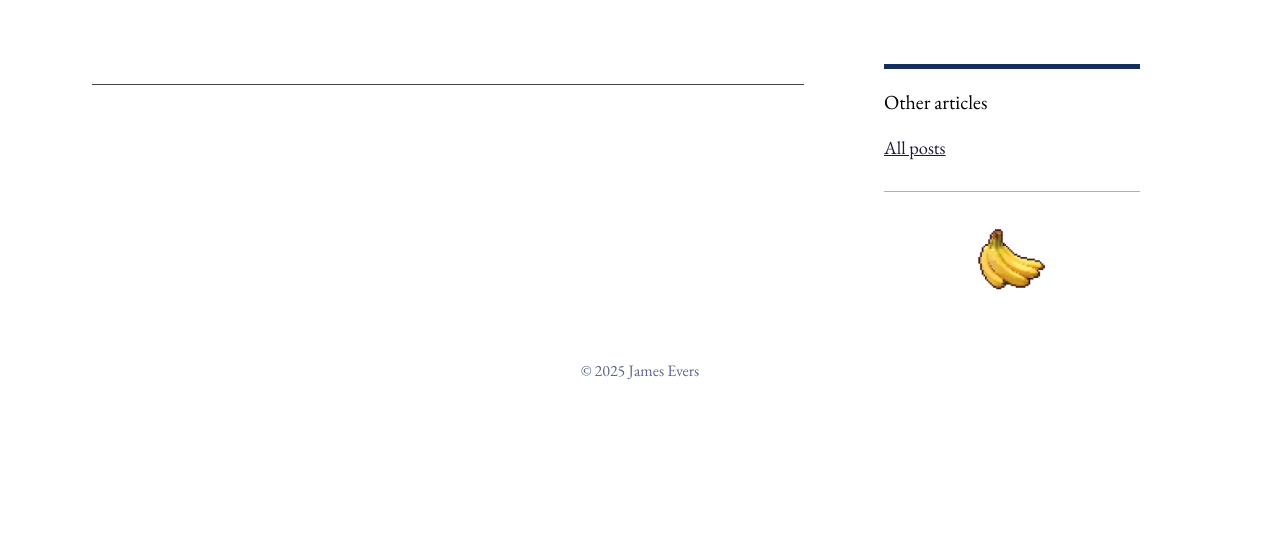
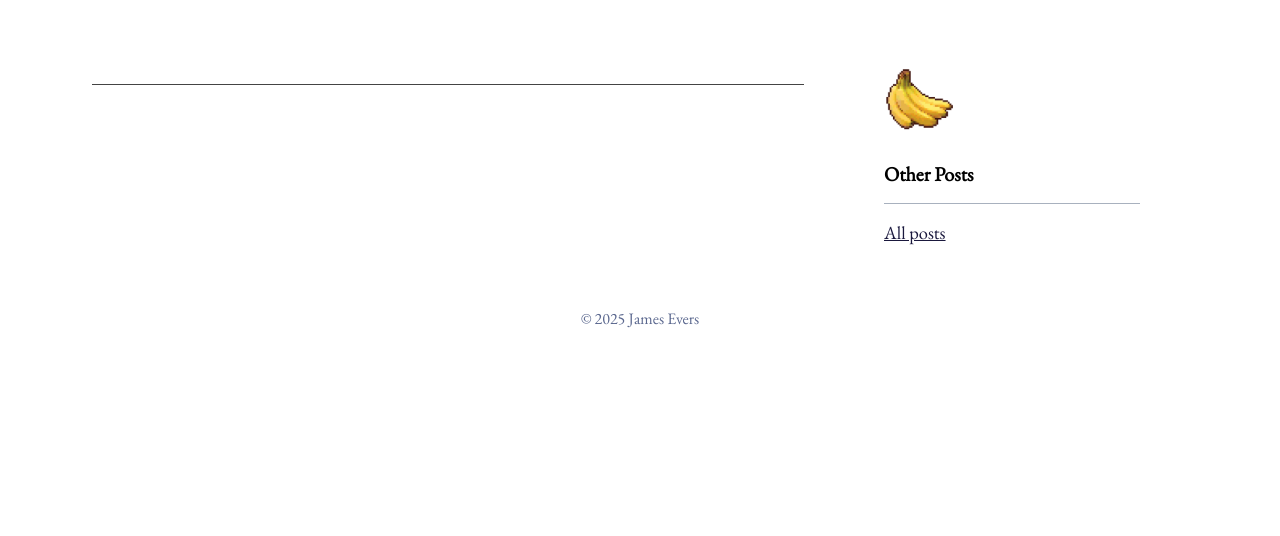
Before and after one commit to jevers9788/jambonne-site, a Python web app: template templates/post.html in a window 1280 px wide. Shown: the top 536 px of the page. Run offline with Jinja, Linux system fonts and the light colour scheme; the template is opened without the code that fills it, so the values that code supplies are empty.

Commit message:
Touchups

```diff
--- a/static/blog.css
+++ b/static/blog.css
@@ -30,20 +30,36 @@ main::before {
     gap: 5rem;
 }
 
+.post-layout aside {
+    position: sticky;
+    top: 2rem;
+    align-self: start;
+}
+
 aside {
     font-size: 1.15rem;
-    border-top: 5px solid #142e60;
-    padding-top: 1.25rem;
+}
+
+aside .banana-home {
+    margin-bottom: 1.25rem;
 }
 
 aside h2 {
     font-size: 1.25rem;
     font-style: normal;
+    font-weight: 700;
     margin: 0 0 1rem;
+}
+
+.all-posts {
+    display: block;
+    border-top: 1px solid #a8b1be;
+    padding-top: 1rem;
 }
 
 aside .post-links {
     padding: 0;
+    margin-bottom: 0;
     list-style: none;
 }
 
@@ -69,16 +85,6 @@ aside .post-links {
     display: block;
 }
 
-aside .banana-home {
-    display: flex;
-    flex-direction: column;
-    align-items: center;
-    gap: 0.5rem;
-    border-top: 1px solid #a8b1be;
-    margin-top: 2rem;
-    padding-top: 2rem;
-    width: 100%;
-}
 
 @media (max-width: 900px) {
     main {
@@ -88,6 +94,10 @@ aside .banana-home {
     .post-layout {
         grid-template-columns: minmax(0, 1fr);
         gap: 3rem;
+    }
+
+    .post-layout aside {
+        position: static;
     }
 
     aside {
--- a/templates/post.html
+++ b/templates/post.html
@@ -11,7 +11,10 @@
     {{ html|safe }}
 </article>
 <aside aria-label="More writing">
-    <h2>Other articles</h2>
+    <a class="banana-home" href="/" aria-label="Home" title="Home">
+        <img src="/static/images/banana-home.png" width="72" height="72" alt="">
+    </a>
+    <h2>Other Posts</h2>
     <ul class="post-links">
     {% for other in posts %}
         {% if other.slug != slug %}
@@ -20,9 +23,6 @@
     {% endfor %}
     </ul>
     <a class="all-posts" href="/blog">All posts</a>
-    <a class="banana-home" href="/" aria-label="Home" title="Home">
-        <img src="/static/images/banana-home.png" width="72" height="72" alt="">
-    </a>
 </aside>
 </div>
 {% endblock %}
```
Also changed, not shown: 1 other file.
